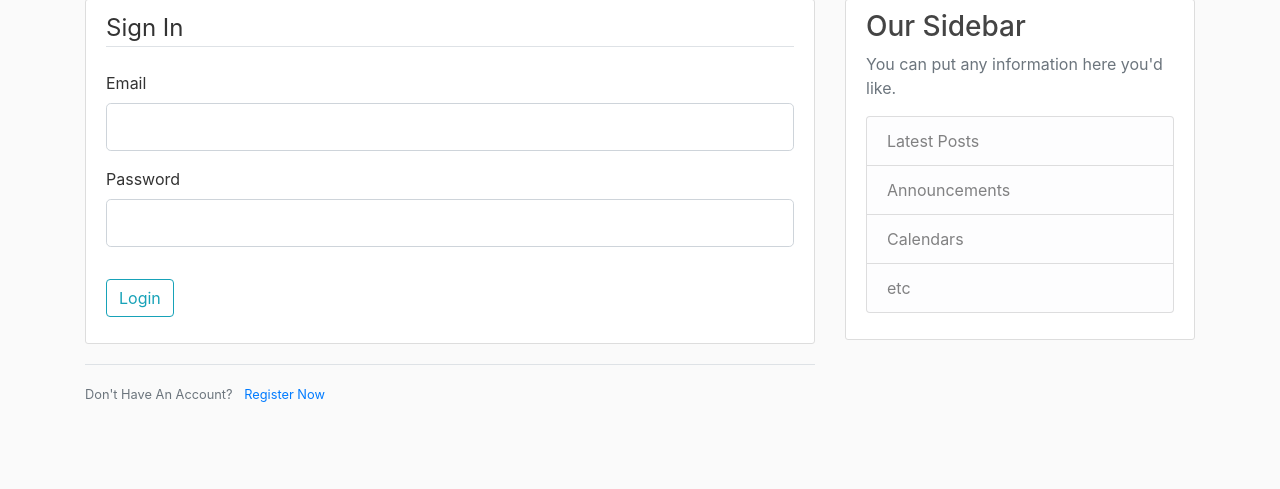
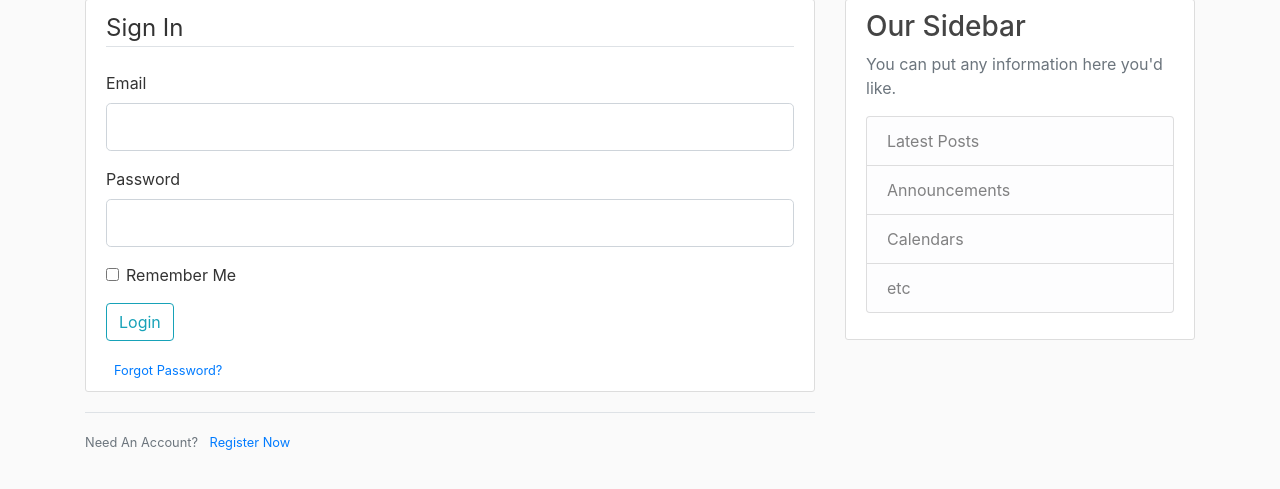
Before and after one commit to Joshua-Coded/test_flask, a Flask app: page /login in a window 1280 px wide. Shown: the part 81-570 px from the top of the page. Run offline with Flask 3, Linux system fonts and the light colour scheme; some libraries are stand-ins or nearby versions.

Commit message:
form input done

```diff
--- a/blog.py
+++ b/blog.py
@@ -39,9 +39,15 @@ def register():
     return render_template('register.html', title='Register', form=form)
 
 
-@app.route('/login')
+@app.route('/login', methods=['GET','POST'])
 def login():
     form = LoginForm()
+    if form.validate_on_submit():
+        if form.email.data == 'admin@blog.com' and form.password.data == '12345':
+            flash('You have Successfully Logged In', 'success')
+            return redirect(url_for('home'))
+        else:
+            flash("Log In Failed. Please Check Email and Password", "danger")
     return render_template('login.html', title='Login', form=form)
 
 
--- a/templates/layout.html
+++ b/templates/layout.html
@@ -26,13 +26,13 @@
           </button>
           <div class="collapse navbar-collapse" id="navbarToggle">
             <div class="navbar-nav mr-auto">
-              <a class="nav-item nav-link" href="/">Home</a>
-              <a class="nav-item nav-link" href="/about">About</a>
+              <a class="nav-item nav-link" href="{{ url_for('home') }}">Home</a>
+              <a class="nav-item nav-link" href="{{ url_for('about') }}">About</a>
             </div>
             <!-- Navbar Right Side -->
             <div class="navbar-nav">
-              <a class="nav-item nav-link" href="/login">Login</a>
-              <a class="nav-item nav-link" href="/register">Register</a>
+              <a class="nav-item nav-link" href="{{ url_for('login') }}">Login</a>
+              <a class="nav-item nav-link" href="{{ url_for('register') }}">Register</a>
             </div>
           </div>
         </div>
--- a/templates/login.html
+++ b/templates/login.html
@@ -31,15 +31,22 @@
                         {{ form.password(class="form-control form-control-lg") }}
                     {% endif %}
                 </div>
+                <div class="form-check">
+                    {{ form.remember(class="form-check-input")}}
+                    {{ form.remember.label(class="form-check-label")}}
+                </div>
             </fieldset>
             <div class="form-group">
                 {{ form.submit(class="btn btn-outline-info") }}
             </div>
+            <small class="text-muted ml-2">
+                <a href="#">Forgot Password?</a>
+            </small>
         </form>
     </div>
     <div class="border-top pt-3">
         <small class="text-muted">
-            Don't Have An Account? <a class="ml-2" href="{{ url_for('register') }}">Register Now</a>
+            Need An Account? <a class="ml-2" href="{{ url_for('register') }}">Register Now</a>
         </small>
     </div>
 {% endblock content %}
```
Also changed, not shown: forms.py (+4 -10 lines).
